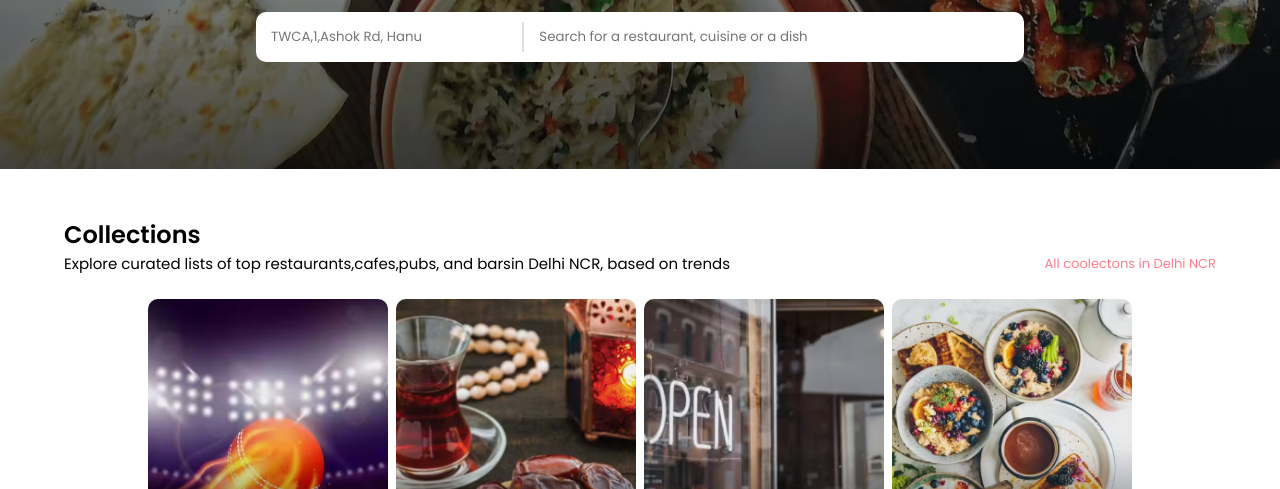
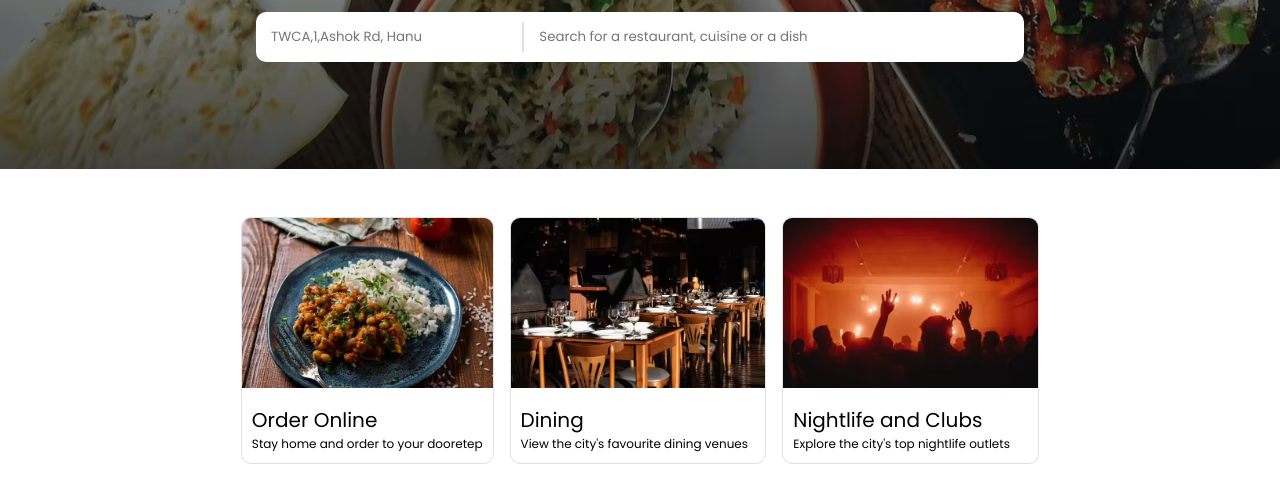
Before and after one commit to Sunnykrp/Zomato-Landing-Page-clone, a plain HTML site: page index.html in a window 1280 px wide. Shown: the part 311-800 px from the top of the page. Drawn offline with Linux system fonts and the light colour scheme.

Commit message:
completed we-offer__card

```diff
--- a/index.html
+++ b/index.html
@@ -58,6 +58,29 @@
       </div>
     </div>
     </section>
+    <section class="container we__offer">
+      <div class="we__offer_card">
+        <img src="image/item1.png" alt="" />
+        <div class="we__offer_content">
+        <h2>Order Online</h2>
+        <p>Stay home and order to your dooretep</p>
+      </div>
+      </div>
+      <div class="we__offer_card">
+          <img src="image/item2.png" alt="" />
+          <div class="we__offer_content">
+            <h2>Dining</h2>
+            <p>View the city's favourite dining venues</p>
+        </div>
+        </div>
+          <div class="we__offer_card">
+            <img src="image/item3.png" alt="" />
+            <div class="we__offer_content">
+              <h2>Nightlife and Clubs</h2>
+              <p>Explore the city's top nightlife outlets</p>
+          </div>
+          </div>
+    </section>
     <section class="container collectons">
       <h1>Collections</h1>
       <div class="sub_heading_container">
@@ -96,8 +119,6 @@
             <span>30 Places</span>
           </div>
         </div>
-
-
       </div>
     </section>
   </body>
--- a/styles.css
+++ b/styles.css
@@ -120,38 +120,38 @@ color: white;
     margin:3rem auto;
     width:90%;
 }
-.we_offer{
+.we__offer{
    display: flex;
    flex-wrap: wrap;
     gap: 1rem;
     align-items: center;
     justify-content: center;
 }
-.we_offer_card{
+.we__offer_card{
     border-radius:10px;
     overflow: hidden;
     border: 1px solid #e0e0e0;
     transition: all 0.3s ease;
 
 }
-.we_offer_card:hover{
+.we__offer_card:hover{
     transform: scale(1.05);
 }
-.we_offer_card img
+.we__offer_card img
 {
     width:100%;
-    height:160px;
+    height:170px;
     object-fit: cover;
-    object-position: center;
+    object-fit: center;
 }
-.we_offer_content{
+.we__offer_content{
  padding: 10px;
 }
-.we_offer_content h2{
+.we__offer_content h2{
     font-size:20px ;
     font-weight: 400;
 }
-.we_offer_content p{
+.we__offer_content p{
     font-size: 12px;
 }
 .collectons h1
```
